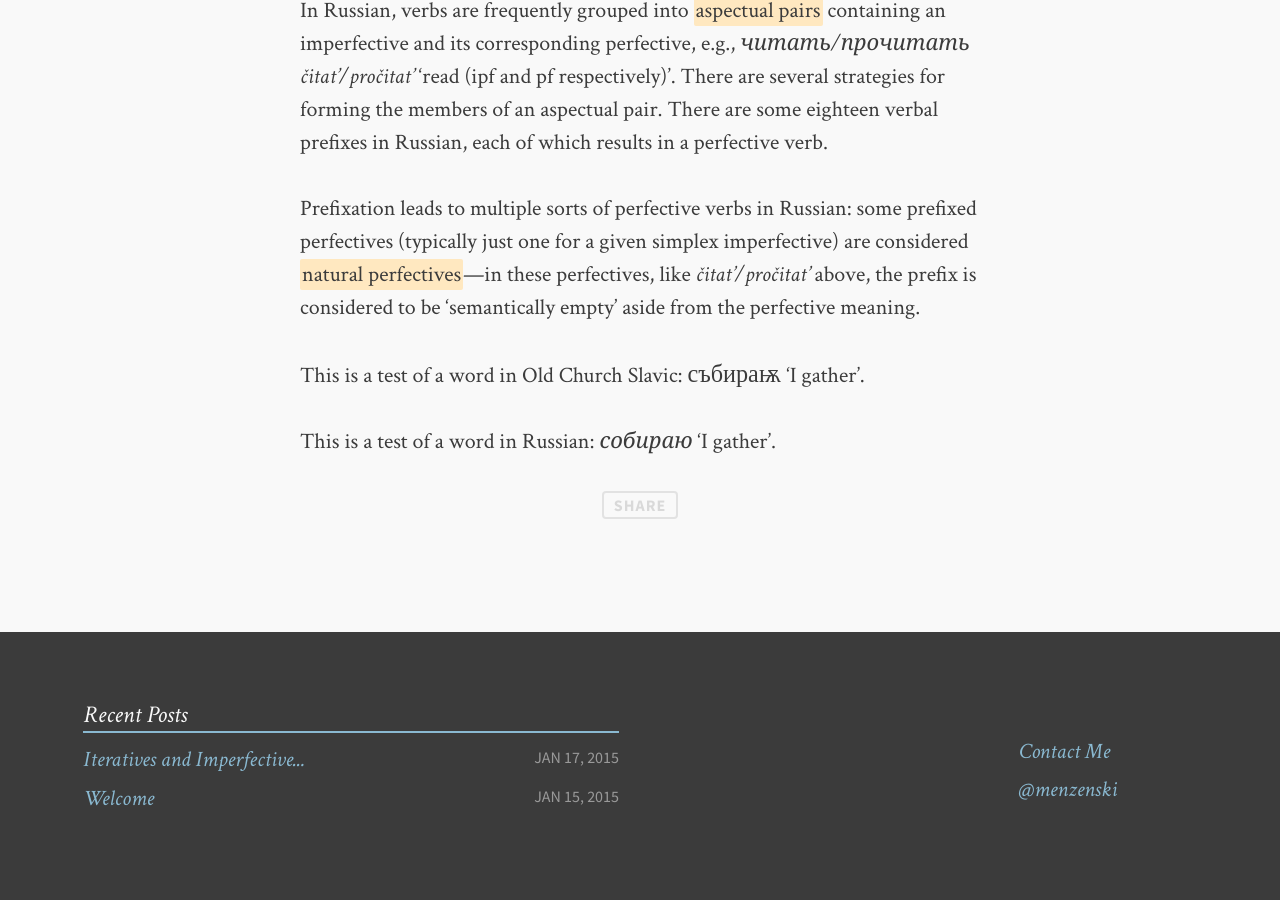
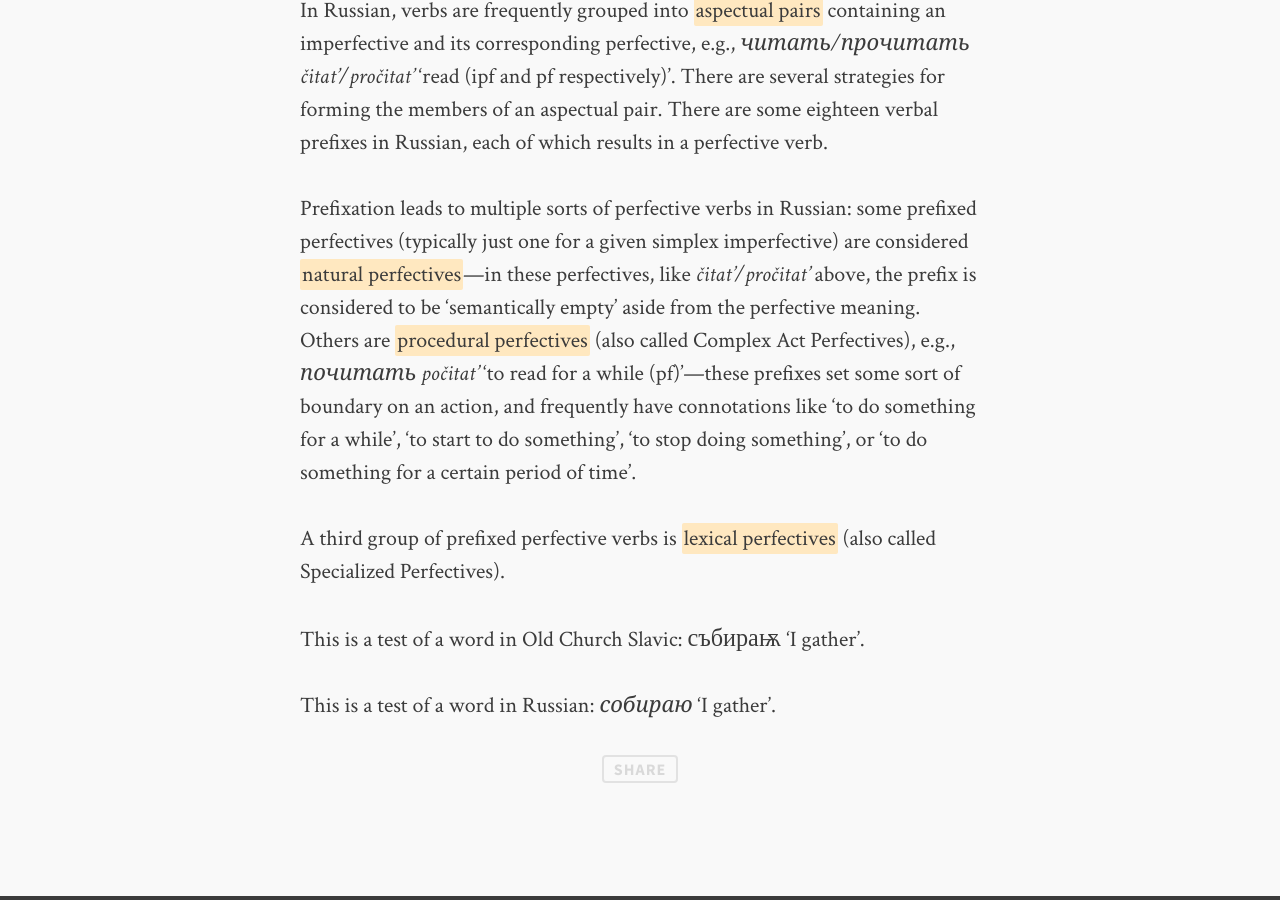
Before and after one commit to menzenski/menzenski.github.io, a Jekyll site: the page built from _posts/2015-01-17-Lengthened-Vowels-in-Slavic-Verbs.md, in a window 1280 px wide and 900 px high, scrolled down 1535 px. Built offline with Jekyll 4.4.1, drawn with Linux system fonts in a browser that asks for light colours; comment, search, counter and statistics services are not loaded.

Commit message:
added more

```diff
--- a/_posts/2015-01-17-Lengthened-Vowels-in-Slavic-Verbs.md
+++ b/_posts/2015-01-17-Lengthened-Vowels-in-Slavic-Verbs.md
@@ -12,7 +12,9 @@ The particular semantics of the aspects vary from language to language, but gene
 
 In Russian, verbs are frequently grouped into *aspectual pairs* containing an imperfective and its corresponding perfective, e.g., <span class="russ">читать/прочитать</span> <span class="trans">čitat'/pročitat'</span> 'read (ipf and pf respectively)'. There are several strategies for forming the members of an aspectual pair. There are some eighteen verbal prefixes in Russian, each of which results in a perfective verb.
 
-Prefixation leads to multiple sorts of perfective verbs in Russian: some prefixed perfectives (typically just one for a given simplex imperfective) are considered *natural perfectives*&mdash;in these perfectives, like <span class="trans">čitat'/pročitat'</span> above, the prefix is considered to be 'semantically empty' aside from the perfective meaning.
+Prefixation leads to multiple sorts of perfective verbs in Russian: some prefixed perfectives (typically just one for a given simplex imperfective) are considered *natural perfectives*&mdash;in these perfectives, like <span class="trans">čitat'/pročitat'</span> above, the prefix is considered to be 'semantically empty' aside from the perfective meaning. Others are *procedural perfectives* (also called Complex Act Perfectives), e.g., <span class="russ">почитать</span> <span class="trans">počitat'</span> 'to read for a while (pf)'&mdash;these prefixes set some sort of boundary on an action, and frequently have connotations like 'to do something for a while', 'to start to do something', 'to stop doing something', or 'to do something for a certain period of time'.
+
+A third group of prefixed perfective verbs is *lexical perfectives* (also called Specialized Perfectives).
 
 This is a test of a word in Old Church Slavic: <span class="ocs">събираѭ</span> 'I gather'.
 
```
